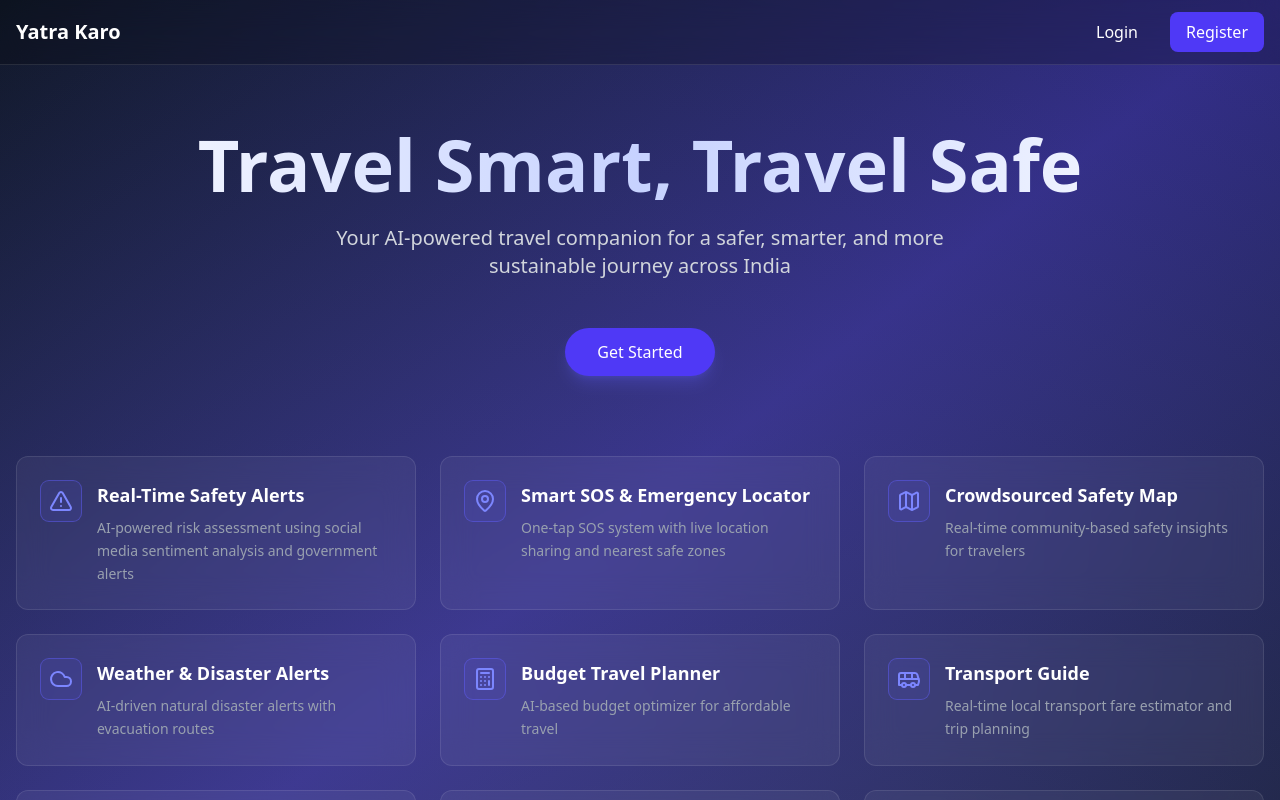
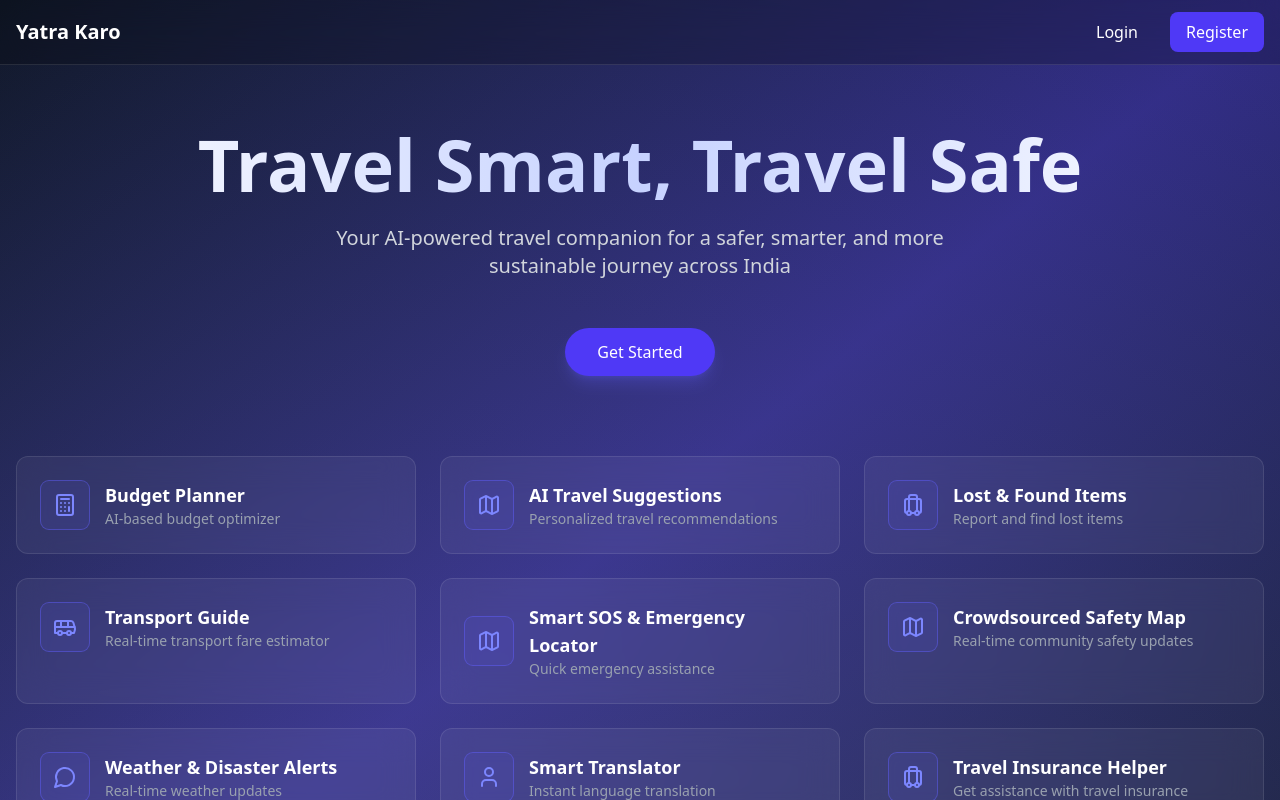
Before and after one commit to priyanshudayal1/HACKATHON, a React (Vite) app in the folder frontend/: page / in a window 1280 px wide. Shown: the top 800 px of the page. Built offline with nearby package versions, Linux system fonts and the light colour scheme.

Commit message:
feat: enhance frontend README with styling guidelines and best practices; update Home component with new features and icons

```diff
--- a/frontend/src/pages/Home.jsx
+++ b/frontend/src/pages/Home.jsx
@@ -1,14 +1,12 @@
 import { motion } from "framer-motion";
 import {
-  AlertTriangle,
-  MapPin,
   Map,
-  Cloud,
   Calculator,
   Bus,
-  FileCheck,
-  Languages,
   Luggage,
+  MessageCircle,
+  User,
+  Bell,
 } from "lucide-react";
 import { useNavigate } from "react-router-dom";
 
@@ -16,18 +14,18 @@ const FeatureCard = ({ icon: Icon, title, description, index }) => {
   return (
     <motion.div
       initial={{ opacity: 0, y: 20 }}
+      animate={{ opacity: 1, y: 0 }}
       whileHover={{ scale: 1.02 }}
-      animate={{ opacity: 1, y: 0 }}
       transition={{ delay: index * 0.1 }}
-      className="p-6 rounded-xl bg-white/5 backdrop-blur-lg border border-white/10 hover:border-indigo-500/50 hover:shadow-lg hover:shadow-indigo-500/20 transition-all duration-300"
+      className="p-6 rounded-xl bg-white/5 backdrop-blur-lg border border-white/10 hover:border-indigo-500/50 cursor-pointer hover:shadow-lg hover:shadow-indigo-500/20 transition-all duration-300"
     >
-      <div className="flex items-start gap-4">
-        <div className="p-2 rounded-lg bg-indigo-500/10 ring-1 ring-indigo-500/50">
+      <div className="flex items-center gap-4">
+        <div className="p-3 rounded-lg bg-indigo-500/10 ring-1 ring-indigo-500/50">
           <Icon className="w-6 h-6 text-indigo-400" />
         </div>
         <div>
-          <h3 className="text-lg font-semibold text-white mb-2">{title}</h3>
-          <p className="text-gray-400 text-sm leading-relaxed">{description}</p>
+          <h3 className="text-lg font-semibold text-white">{title}</h3>
+          <p className="text-gray-400 text-sm">{description}</p>
         </div>
       </div>
     </motion.div>
@@ -36,56 +34,64 @@ const FeatureCard = ({ icon: Icon, title, description, index }) => {
 
 const features = [
   {
-    icon: AlertTriangle,
-    title: "Real-Time Safety Alerts",
-    description:
-      "AI-powered risk assessment using social media sentiment analysis and government alerts",
+    icon: Calculator,
+    title: "Budget Planner",
+    description: "AI-based budget optimizer",
+    onClick: () => {},
   },
   {
-    icon: MapPin,
+    icon: Map,
+    title: "AI Travel Suggestions",
+    description: "Personalized travel recommendations",
+    onClick: () => {},
+  },
+  {
+    icon: Luggage,
+    title: "Lost & Found Items",
+    description: "Report and find lost items",
+    onClick: () => {},
+  },
+  {
+    icon: Bus,
+    title: "Transport Guide",
+    description: "Real-time transport fare estimator",
+    onClick: () => {},
+  },
+  {
+    icon: Map,
     title: "Smart SOS & Emergency Locator",
-    description:
-      "One-tap SOS system with live location sharing and nearest safe zones",
+    description: "Quick emergency assistance",
+    onClick: () => {},
   },
   {
     icon: Map,
     title: "Crowdsourced Safety Map",
-    description: "Real-time community-based safety insights for travelers",
+    description: "Real-time community safety updates",
+    onClick: () => {},
   },
   {
-    icon: Cloud,
+    icon: MessageCircle,
     title: "Weather & Disaster Alerts",
-    description: "AI-driven natural disaster alerts with evacuation routes",
+    description: "Real-time weather updates",
+    onClick: () => {},
   },
   {
-    icon: Calculator,
-    title: "Budget Travel Planner",
-    description: "AI-based budget optimizer for affordable travel",
-  },
-  {
-    icon: Bus,
-    title: "Transport Guide",
-    description: "Real-time local transport fare estimator and trip planning",
-  },
-  // {
-  //   icon: WalletCards,
-  //   title: "Expense Splitter",
-  //   description: "Automated cost-splitting with UPI integration",
-  // },
-  {
-    icon: FileCheck,
-    title: "Digital Permit Guide",
-    description: "AI-based permit requirements and application assistance",
-  },
-  {
-    icon: Languages,
+    icon: User,
     title: "Smart Translator",
-    description: "Offline AI-powered language translation",
+    description: "Instant language translation",
+    onClick: () => {},
   },
   {
     icon: Luggage,
-    title: "Luggage Recovery",
-    description: "Community-powered tracking system for lost belongings",
+    title: "Travel Insurance Helper",
+    description: "Get assistance with travel insurance",
+    onClick: () => {},
+  },
+  {
+    icon: Bell,
+    title: "Statewise Guidelines",
+    description: "Travel guidelines for different states",
+    onClick: () => {},
   },
 ];
 
@@ -144,7 +150,9 @@ const Home = () => {
           animate={{ opacity: 1, y: 0 }}
           transition={{ delay: 0.2 }}
         >
-          <button className="px-8 py-3 bg-indigo-600 hover:bg-indigo-700 text-white rounded-full font-medium transition-all duration-300 shadow-lg shadow-indigo-500/25 hover:shadow-indigo-500/50">
+          <button onClick={
+            () => navigate("/dashboard")
+          } className="px-8 py-3 bg-indigo-600 hover:bg-indigo-700 text-white rounded-full font-medium transition-all duration-300 shadow-lg shadow-indigo-500/25 hover:shadow-indigo-500/50">
             Get Started
           </button>
         </motion.div>
--- a/package.json
+++ /dev/null
@@ -1,6 +0,0 @@
-{
-  "dependencies": {
-    "leaflet": "^1.9.4",
-    "react-hot-toast": "^2.5.2"
-  }
-}
```
Also changed, not shown: 1 other file (tests, documents, lock files or other folders).
